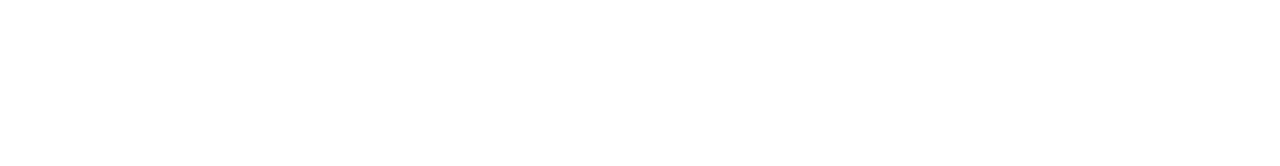
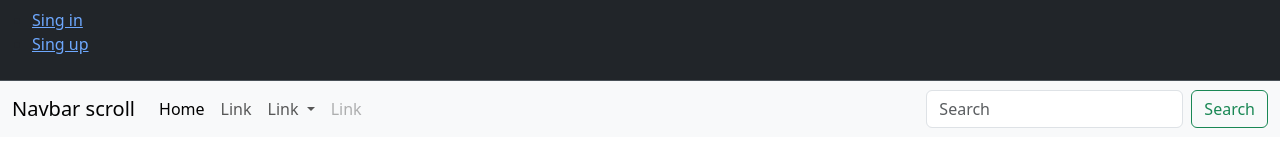
Before and after one commit to Alomans/Pre-entrega3, a plain HTML site: page Index.html in a window 1280 px wide. Drawn offline with nearby package versions, Linux system fonts and the light colour scheme.

Commit message:
primer avance

```diff
--- a/Index.html
+++ b/Index.html
@@ -1,11 +1,56 @@
-<!DOCTYPE html>
+<!doctype html>
 <html lang="en">
-<head>
-    <meta charset="UTF-8">
-    <meta name="viewport" content="width=device-width, initial-scale=1.0">
-    <title>Document</title>
-</head>
-<body>
-
-</body>
+  <head>
+    <meta charset="utf-8">
+    <meta name="viewport" content="width=device-width, initial-scale=1">
+    <title>Bootstrap demo</title>
+    <link href="https://cdn.jsdelivr.net/npm/bootstrap@5.3.3/dist/css/bootstrap.min.css" rel="stylesheet" integrity="sha384-QWTKZyjpPEjISv5WaRU9OFeRpok6YctnYmDr5pNlyT2bRjXh0JMhjY6hW+ALEwIH" crossorigin="anonymous">
+  </head>
+  <body>
+    <header>
+        <nav class="navbar bg-dark border-bottom border-body nav1" data-bs-theme="dark">
+            <ul>
+                <li><a href="iniciar.html">Sing in</a></li>
+                <li><a href="registro.html">Sing up</a></li>
+            </ul>
+          </nav>
+        <nav class="navbar navbar-expand-lg bg-body-tertiary">
+            <div class="container-fluid">
+              <a class="navbar-brand" href="#">Navbar scroll</a>
+              <button class="navbar-toggler" type="button" data-bs-toggle="collapse" data-bs-target="#navbarScroll" aria-controls="navbarScroll" aria-expanded="false" aria-label="Toggle navigation">
+                <span class="navbar-toggler-icon"></span>
+              </button>
+              <div class="collapse navbar-collapse" id="navbarScroll">
+                <ul class="navbar-nav me-auto my-2 my-lg-0 navbar-nav-scroll" style="--bs-scroll-height: 100px;">
+                  <li class="nav-item">
+                    <a class="nav-link active" aria-current="page" href="#">Home</a>
+                  </li>
+                  <li class="nav-item">
+                    <a class="nav-link" href="#">Link</a>
+                  </li>
+                  <li class="nav-item dropdown">
+                    <a class="nav-link dropdown-toggle" href="#" role="button" data-bs-toggle="dropdown" aria-expanded="false">
+                      Link
+                    </a>
+                    <ul class="dropdown-menu">
+                      <li><a class="dropdown-item" href="#">Action</a></li>
+                      <li><a class="dropdown-item" href="#">Another action</a></li>
+                      <li><hr class="dropdown-divider"></li>
+                      <li><a class="dropdown-item" href="#">Something else here</a></li>
+                    </ul>
+                  </li>
+                  <li class="nav-item">
+                    <a class="nav-link disabled" aria-disabled="true">Link</a>
+                  </li>
+                </ul>
+                <form class="d-flex" role="search">
+                  <input class="form-control me-2" type="search" placeholder="Search" aria-label="Search">
+                  <button class="btn btn-outline-success" type="submit">Search</button>
+                </form>
+              </div>
+            </div>
+          </nav>
+    </header>
+    <script src="https://cdn.jsdelivr.net/npm/bootstrap@5.3.3/dist/js/bootstrap.bundle.min.js" integrity="sha384-YvpcrYf0tY3lHB60NNkmXc5s9fDVZLESaAA55NDzOxhy9GkcIdslK1eN7N6jIeHz" crossorigin="anonymous"></script>
+  </body>
 </html>
--- a/scss/style.scss
+++ b/scss/style.scss
@@ -0,0 +1,11 @@
+header{
+    .nav1{
+        ul{
+            li{
+                a{
+                    text-decoration: none;
+                }
+            }
+        }
+    }
+}
```
Also changed, not shown: css/style.css, iniciar.html (added), registro.html (added), 1 other file.
